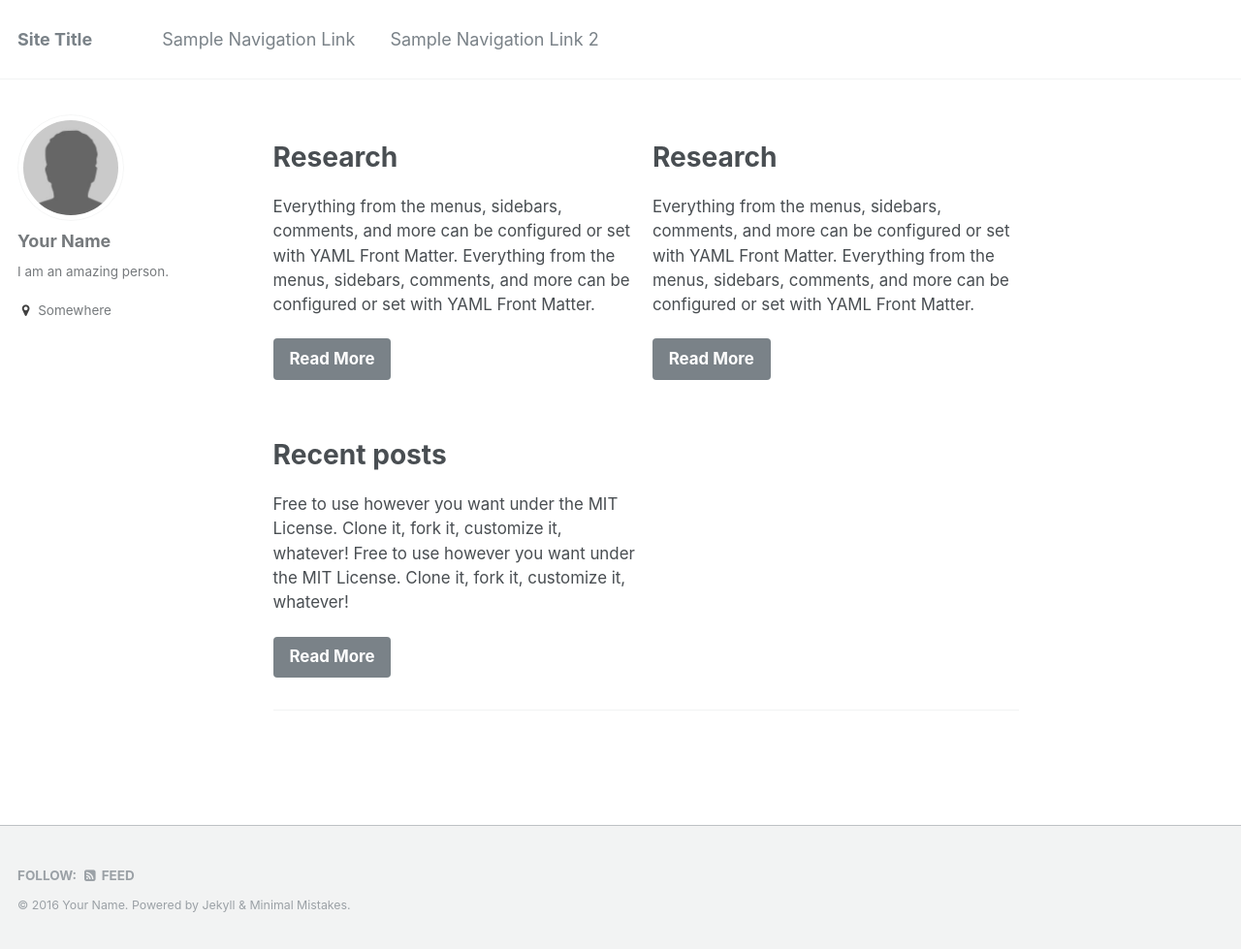
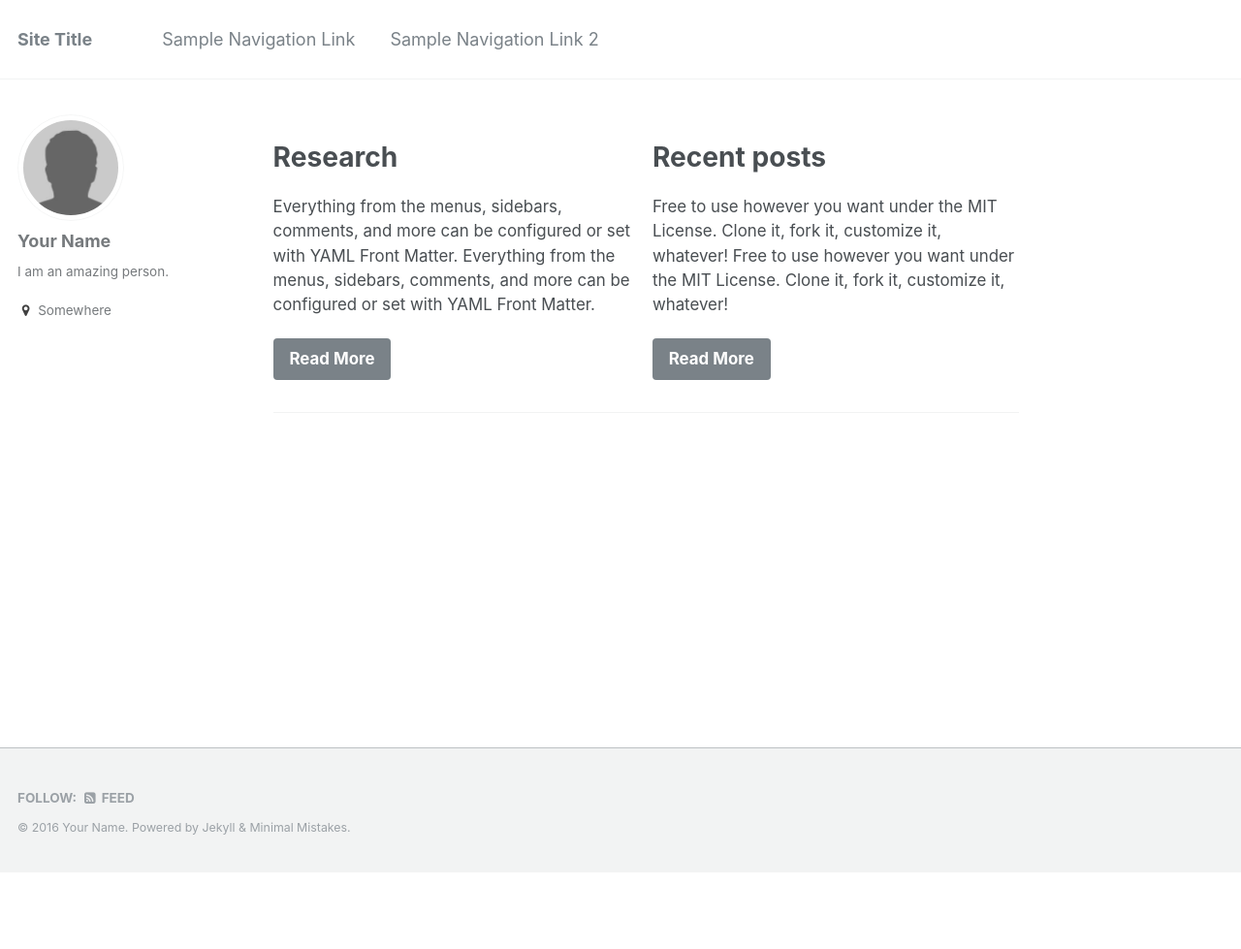
Before and after one commit to pjpaulpj/jonbra.github.io, a Jekyll site: the page built from index.md, in a window 1280 px wide. Shown: the whole page at 97% size. Built offline with Jekyll 4.4.1, drawn with Linux system fonts in a browser that asks for light colours; after the commit the page ends 900 px from its top, so only the background shows below that.

Commit message:
removed one feature_row

```diff
--- a/index.md
+++ b/index.md
@@ -3,10 +3,6 @@ layout: single
 author_profile: true
 permalink: /
 feature_row:
-  - title: "Research"
-    excerpt: "Everything from the menus, sidebars, comments, and more can be configured or set with YAML Front Matter. Everything from the menus, sidebars, comments, and more can be configured or set with YAML Front Matter."
-    url: "/research/"
-    btn_label: "Read More"
   - title: "Research"
     excerpt: "Everything from the menus, sidebars, comments, and more can be configured or set with YAML Front Matter. Everything from the menus, sidebars, comments, and more can be configured or set with YAML Front Matter."
     url: "/research/"
```
